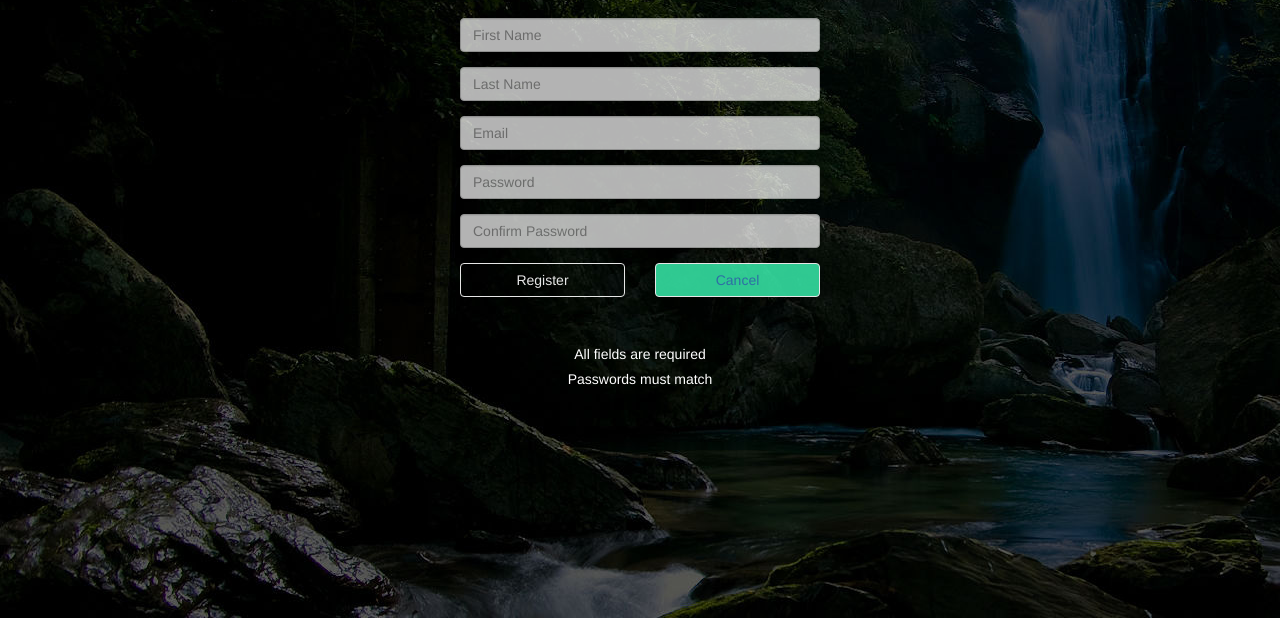
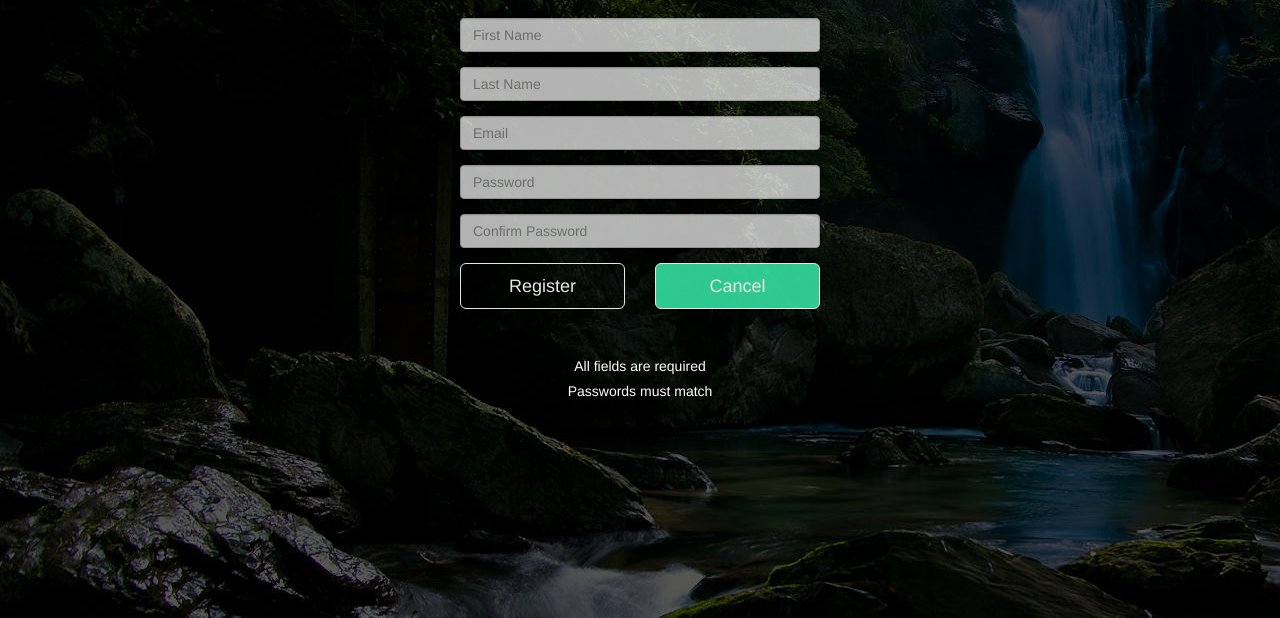
Before and after one commit to thaijaso/LitHubb, a website: page client/partials/registration.html in a window 1280 px wide. Shown: the part 182-800 px from the top of the page. Drawn offline with nearby package versions, Linux system fonts and the light colour scheme; some packages are replaced by stand-ins of ours.

Commit message:
buttons on register page aligned

```diff
--- a/client/partials/registration.html
+++ b/client/partials/registration.html
@@ -61,11 +61,11 @@
         	<!-- submit button -->
         	<div class='form-group'>
           		<div class='col-md-offset-4 col-md-1'>
-            		<input type='submit' class='btn btn-info' id='button1' value='Register' ng-click="addUser(newUser)" ng-disabled="create_user.$invalid">
+            		<input type='submit' class='btn btn-success btn-lg' id='button1' value='Register' ng-click="addUser(newUser)" ng-disabled="create_user.$invalid">
                 </div>
           <!-- cancel button -->
-                <div class='col-md-offset-1 col-md-1'>
-                    <button class='btn btn-info' id='button2'><a href='/'>Cancel</a></button>
+                <div class='col-md-offset-1 col-md-2'>
+                    <a href='/'><button class='btn btn-danger btn-lg pull-right' id='button2'>Cancel</button></a>
                 </div>
             </div>
         </form>
```
